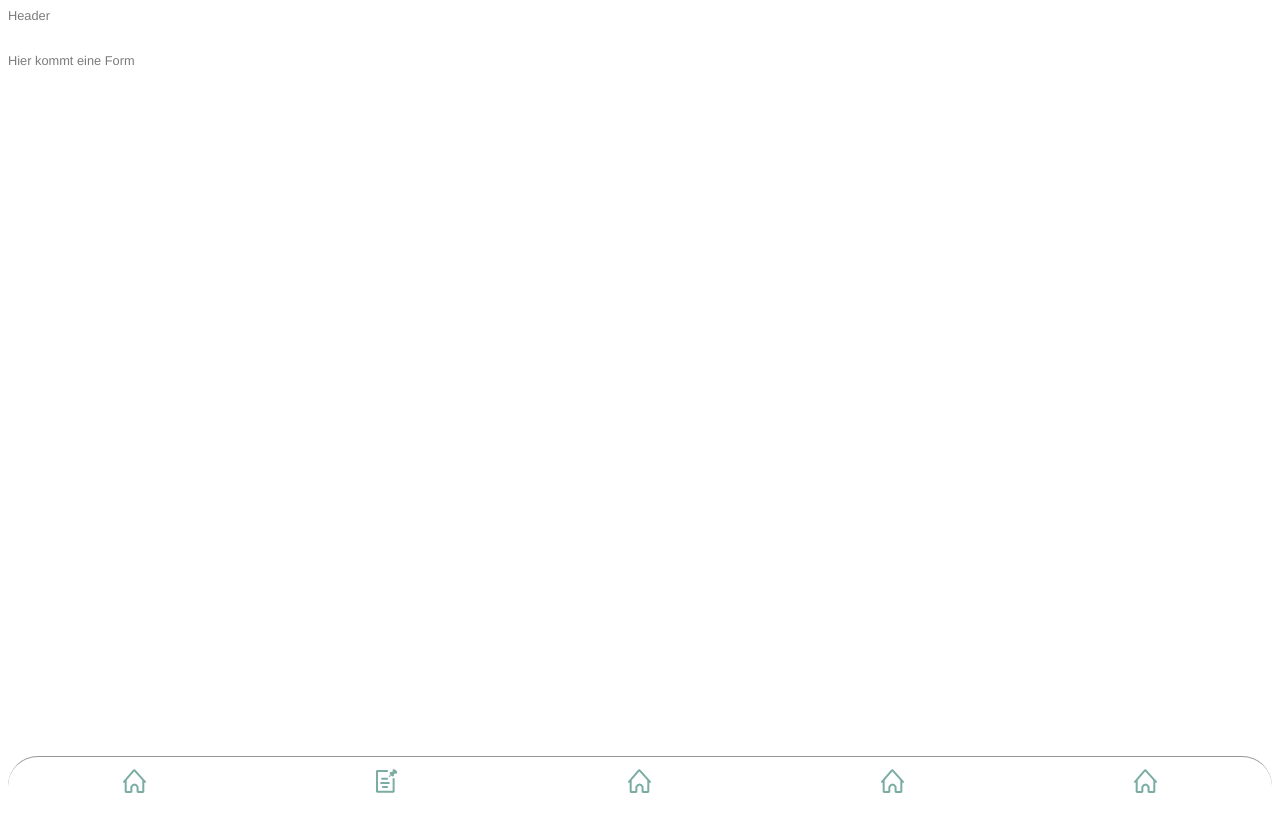
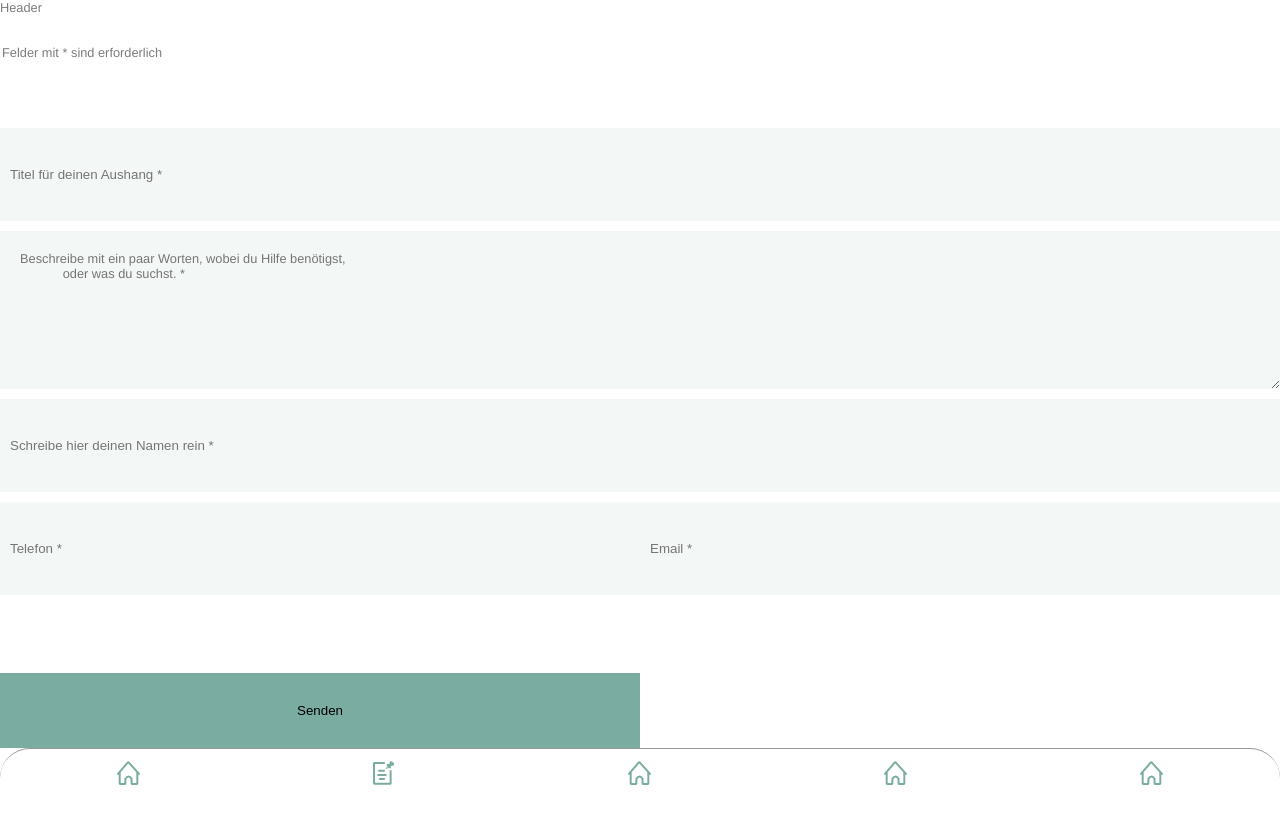
Before and after one commit to jreisswig/capstone-project, a React (Create React App) app: page /newpost in a window 1280 px wide. Built offline with nearby package versions, Linux system fonts and the light colour scheme.

Commit message:
add form conponent

```diff
--- a/src/Form.js
+++ b/src/Form.js
@@ -1,5 +1,97 @@
 import React from 'react'
+import styled from 'styled-components/macro'
 
 export default function Form() {
-  return <div>Hier kommt eine Form</div>
+  return (
+    <StyledForm method="post" action="" id="">
+      <legend>Felder mit * sind erforderlich</legend>
+
+      <StyledLabel for="title"></StyledLabel>
+      <StyledInput
+        type="text"
+        name="title"
+        value=""
+        required
+        placeholder="Titel für deinen Aushang *"
+      ></StyledInput>
+
+      <StyledLabel for="description"></StyledLabel>
+      <StyledTextArea
+        type="textarea"
+        name="description"
+        value=""
+        cols="35"
+        rows="4"
+        required
+        maxlength="100"
+        placeholder="Beschreibe mit ein paar Worten, wobei du Hilfe benötigst,
+            oder was du suchst. *"
+      ></StyledTextArea>
+
+      <StyledLabel for="name"></StyledLabel>
+      <StyledInput
+        type="text"
+        name="name"
+        value=""
+        required
+        placeholder="Schreibe hier deinen Namen rein *"
+      ></StyledInput>
+
+      <FormContact>
+        <StyledLabel for="phonenumber"></StyledLabel>
+        <StyledInput
+          type="text"
+          name="phonenumber"
+          value=""
+          placeholder="Telefon *"
+        ></StyledInput>
+
+        <StyledLabel for="email"></StyledLabel>
+        <StyledInput
+          type="text"
+          name="email"
+          value=""
+          placeholder="Email *"
+        ></StyledInput>
+      </FormContact>
+      <label for="Senden"></label>
+      <StyledSubmit
+        id="Senden"
+        type="submit"
+        name="senden"
+        value="Senden"
+      ></StyledSubmit>
+    </StyledForm>
+  )
 }
+const StyledForm = styled.form`
+  display: grid;
+  gap: 10px;
+`
+const StyledLabel = styled.label`
+  display: none;
+`
+
+const StyledInput = styled.input`
+  background: #f3f7f6;
+  border: none;
+  width: 100%;
+  padding: 10px;
+`
+const FormContact = styled.div`
+  display: flex;
+`
+
+const StyledSubmit = styled.input`
+  background: #7aaca2;
+  border: none;
+  width: 50%;
+`
+const StyledTextArea = styled.textarea`
+  background: #f3f7f6;
+  border: none;
+  width: 100%;
+  padding: 20px;
+  font-family: 'Helvetica Neue', sans-serif;
+  font-size: 1rem;
+`
--- a/src/GlobalStyles.js
+++ b/src/GlobalStyles.js
@@ -13,6 +13,9 @@ color: #7d7b7b;
 
 
 }
+body{
+    margin: 0;
+}
 
 `
 export default GlobalStyles
```
